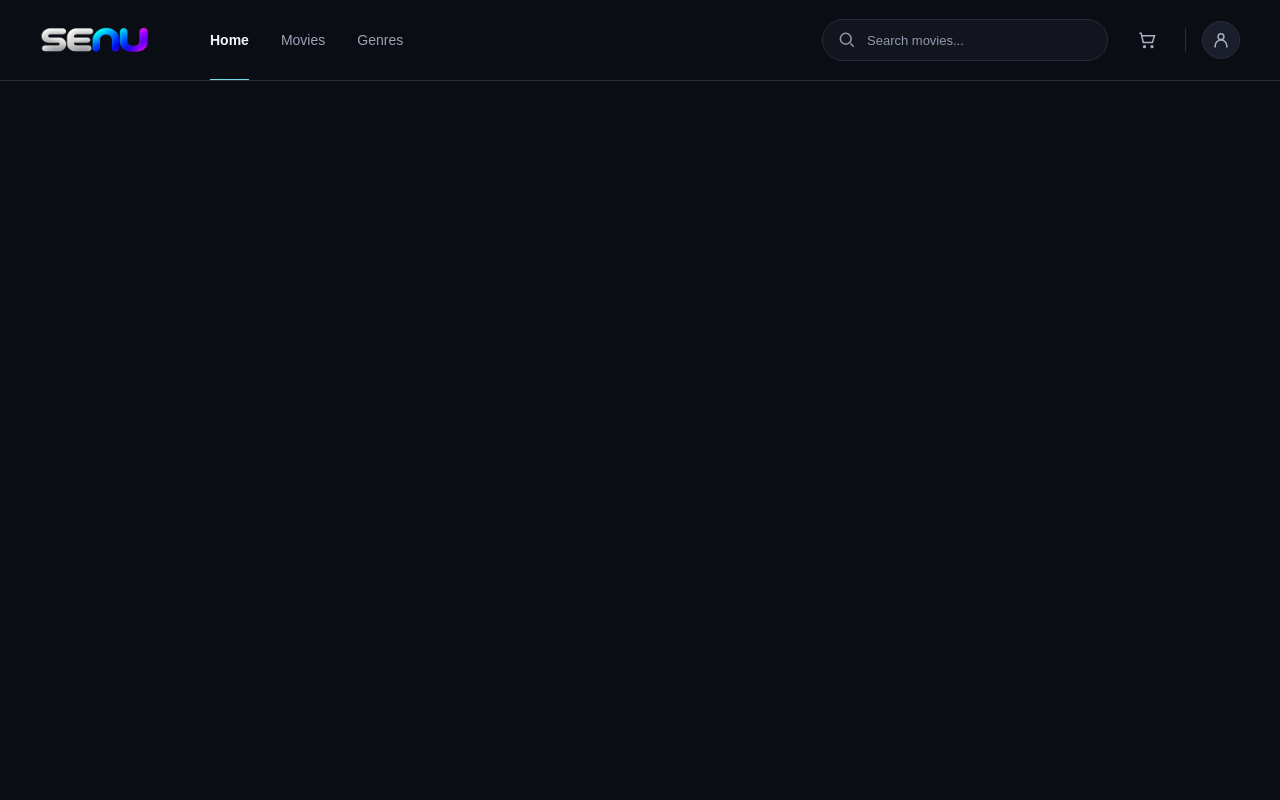
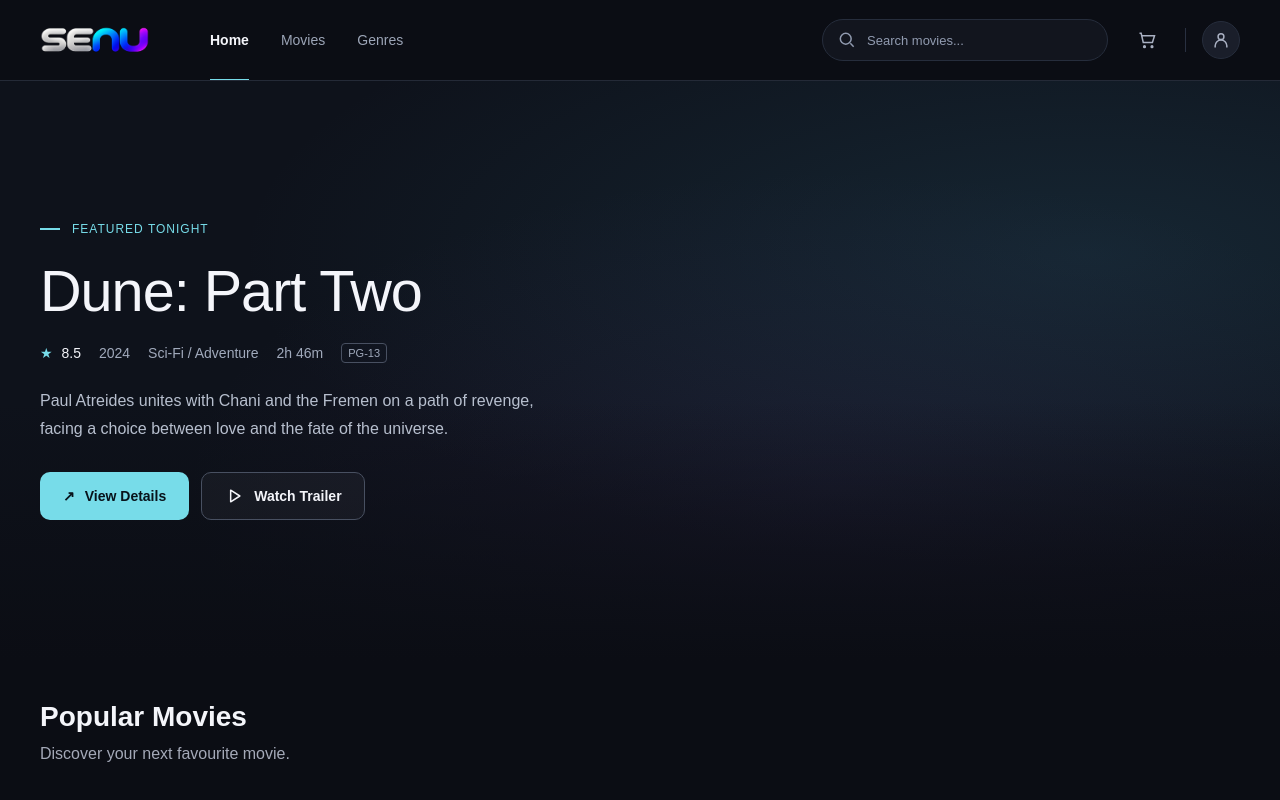
Before and after one commit to OmarQasoma/senu, a React (Vite) app: page /#/ in a window 1280 px wide. Shown: the top 800 px of the page. Built offline with nearby package versions, Linux system fonts and the light colour scheme.

Commit message:
Add Hero component and integrate with Home page; update styles

```diff
--- a/src/App.jsx
+++ b/src/App.jsx
@@ -1,7 +1,13 @@
 import Navbar from './components/Navbar.jsx'
+import Home from './pages/Home.jsx'
 
 function App() {
-  return <Navbar />
+  return (
+    <>
+      <Navbar />
+      <Home />
+    </>
+  )
 }
 
 export default App
--- /dev/null
+++ b/src/components/Hero.css
@@ -0,0 +1,146 @@
+.hero {
+  min-height: 580px;
+  padding: 90px 40px;
+  display: flex;
+  align-items: center;
+  background:
+    linear-gradient(
+      0deg,
+      #0b0d14 0%,
+      transparent 45%
+    ),
+    radial-gradient(
+      ellipse at 85% 30%,
+      rgba(49, 110, 135, 0.22),
+      transparent 55%
+    ),
+    radial-gradient(
+      ellipse at 65% 70%,
+      rgba(92, 62, 135, 0.14),
+      transparent 55%
+    ),
+    #0e121b;
+}
+
+.hero-content {
+  width: 100%;
+  max-width: 580px;
+}
+
+.hero-label {
+  margin: 0 0 24px;
+  display: flex;
+  align-items: center;
+  gap: 12px;
+  color: #77dce9;
+  font-size: 12px;
+  letter-spacing: 1px;
+  text-transform: uppercase;
+}
+
+.hero-label::before {
+  content: "";
+  width: 20px;
+  height: 2px;
+  background: currentColor;
+}
+
+.hero h1 {
+  margin: 0 0 20px;
+  color: #f4f5fa;
+  font-size: clamp(36px, 4.5vw, 64px);
+  font-weight: 500;
+  line-height: 1.1;
+  letter-spacing: -1px;
+}
+
+.hero-meta {
+  margin: 0 0 24px;
+  padding: 0;
+  display: flex;
+  align-items: center;
+  flex-wrap: wrap;
+  gap: 18px;
+  list-style: none;
+  color: #a1aabc;
+  font-size: 14px;
+}
+
+.hero-rating {
+  color: #f4f5fa;
+}
+
+.hero-rating span {
+  margin-right: 5px;
+  color: #77dce9;
+}
+
+.hero-age {
+  padding: 3px 6px;
+  border: 1px solid #485061;
+  border-radius: 4px;
+  font-size: 11px;
+}
+
+.hero-description {
+  max-width: 500px;
+  margin: 0 0 30px;
+  color: #b7bfce;
+  font-size: 16px;
+  line-height: 1.7;
+}
+
+.hero-actions {
+  display: flex;
+  flex-wrap: wrap;
+  gap: 12px;
+}
+
+.hero-button {
+  min-height: 48px;
+  padding: 12px 22px;
+  display: inline-flex;
+  align-items: center;
+  justify-content: center;
+  gap: 10px;
+  border: 1px solid transparent;
+  border-radius: 10px;
+  font: inherit;
+  font-size: 14px;
+  font-weight: 600;
+}
+
+.hero-button-primary {
+  background: #77dce9;
+  color: #08131b;
+}
+
+.hero-button-secondary {
+  border-color: #485061;
+  background: rgba(255, 255, 255, 0.04);
+  color: #f4f5fa;
+}
+
+.hero-button svg {
+  width: 20px;
+  height: 20px;
+}
+
+.hero-button:disabled {
+  cursor: not-allowed;
+}
+
+@media (max-width: 600px) {
+  .hero {
+    min-height: 480px;
+    padding: 64px 16px;
+  }
+
+  .hero-meta {
+    gap: 12px;
+  }
+
+  .hero-description {
+    font-size: 15px;
+  }
+}
--- a/src/components/Hero.jsx
+++ b/src/components/Hero.jsx
@@ -0,0 +1,61 @@
+import './Hero.css'
+
+function Hero() {
+  return (
+    <section className="hero" aria-labelledby="hero-title">
+      <div className="hero-content">
+        <p className="hero-label">Featured Tonight</p>
+
+        <h1 id="hero-title">Dune: Part Two</h1>
+
+        <ul className="hero-meta" aria-label="Movie information">
+          <li className="hero-rating">
+            <span aria-hidden="true">★</span> 8.5
+          </li>
+          <li>2024</li>
+          <li>Sci-Fi / Adventure</li>
+          <li>2h 46m</li>
+          <li className="hero-age">PG-13</li>
+        </ul>
+
+        <p className="hero-description">
+          Paul Atreides unites with Chani and the Fremen on a path
+          of revenge, facing a choice between love and the fate
+          of the universe.
+        </p>
+
+        <div className="hero-actions">
+          <button
+            className="hero-button hero-button-primary"
+            type="button"
+            title="Movie details will be connected later"
+            disabled
+          >
+            <span aria-hidden="true">↗</span>
+            View Details
+          </button>
+
+          <button
+            className="hero-button hero-button-secondary"
+            type="button"
+            title="Trailer will be connected later"
+            disabled
+          >
+            <svg
+              viewBox="0 0 24 24"
+              fill="none"
+              stroke="currentColor"
+              strokeWidth="1.8"
+              aria-hidden="true"
+            >
+              <path d="M8 5v14l11-7z" strokeLinejoin="round" />
+            </svg>
+            Watch Trailer
+          </button>
+        </div>
+      </div>
+    </section>
+  )
+}
+
+export default Hero
--- a/src/pages/Home.css
+++ b/src/pages/Home.css
@@ -0,0 +1,13 @@
+.home-movies {
+  padding: 40px;
+}
+
+.home-movies h2 {
+  margin: 0 0 12px;
+  font-size: 28px;
+}
+
+.home-movies p {
+  margin: 0;
+  color: #a4a9b8;
+}
--- a/src/pages/Home.jsx
+++ b/src/pages/Home.jsx
@@ -1 +1,17 @@
+import Hero from '../components/Hero.jsx'
 import './Home.css'
+
+function Home() {
+  return (
+    <main>
+      <Hero />
+
+      <section className="home-movies" id="movies">
+        <h2>Popular Movies</h2>
+        <p>Discover your next favourite movie.</p>
+      </section>
+    </main>
+  )
+}
+
+export default Home
```
